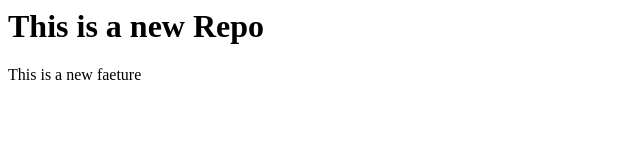
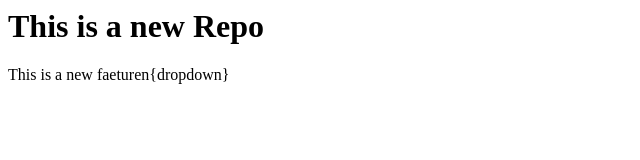
Before and after one commit to jhaji1991/localRepoDeepakjha, a plain HTML site: page index.html in a window 1280 px wide. Shown: the full height of the page, 0-640 px from the left. Drawn offline with Linux system fonts and the light colour scheme.

Commit message:
add dropdown

```diff
--- a/index.html
+++ b/index.html
@@ -1,3 +1,3 @@
 <h1>This is a new Repo</h1>
 
-<p>This is a new faeture</p>
+<p>This is a new faeturen{dropdown}</p>
```
